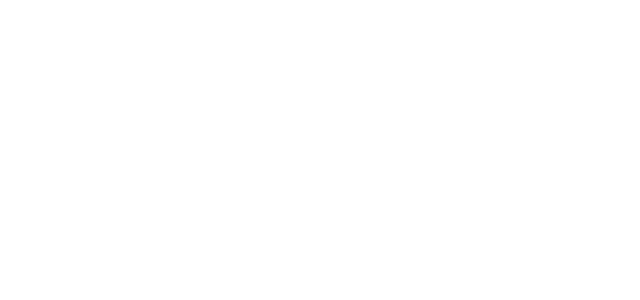
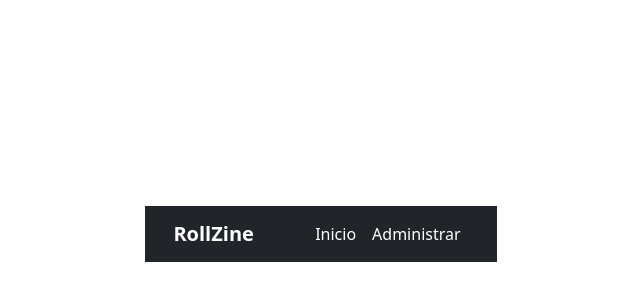
Before and after one commit to lizaldanaoyolaruiz/2doProyectoStreamingWebSite, a React (Vite) app: page / in a window 1280 px wide. Before the commit this address had no page. Shown: the part 134-434 px from the top of the page, without its empty margins (319-959 px from the left). Built offline with nearby package versions, Linux system fonts and the light colour scheme.

Commit message:
navbar y link de bootstrap

```diff
--- a/index.html
+++ b/index.html
@@ -4,6 +4,7 @@
     <meta charset="UTF-8" />
     <link rel="icon" type="image/svg+xml" href="/vite.svg" />
     <meta name="viewport" content="width=device-width, initial-scale=1.0" />
+    <link href="https://cdn.jsdelivr.net/npm/bootstrap@5.3.0/dist/css/bootstrap.min.css" rel="stylesheet">
     <title>streamingwebsite</title>
   </head>
   <body>
--- a/package.json
+++ b/package.json
@@ -10,9 +10,13 @@
     "preview": "vite preview"
   },
   "dependencies": {
+    "bootstrap": "^5.3.8",
     "react": "^19.2.0",
+    "react-bootstrap": "^2.10.10",
     "react-dom": "^19.2.0",
-    "react-router": "^7.13.1"
+    "react-router": "^7.13.1",
+    "react-router-dom": "^7.13.1",
+    "sonner": "^2.0.7"
   },
   "devDependencies": {
     "@eslint/js": "^9.39.1",
--- a/src/App.jsx
+++ b/src/App.jsx
@@ -2,14 +2,17 @@
 import './App.css'
 import { BrowserRouter, Route, Routes } from 'react-router'
 import { LoginPage } from './paginas/login'
+import Navbar from './components/navbar'
 
 function App() {
 
 
   return (
     <BrowserRouter>
+    <Navbar />
       <Routes>
           <Route element={<LoginPage/>} path='/Login'/>
+          <Route element={<h1 className="text-white">Home RollZine</h1>} path='/'/>
       </Routes>
     </BrowserRouter>
   )
--- a/src/components/navbar.jsx
+++ b/src/components/navbar.jsx
@@ -0,0 +1,62 @@
+import { Link, useNavigate } from 'react-router-dom';
+
+function Navbar() {
+  const navigate = useNavigate();
+
+
+  const userAuth = JSON.parse(localStorage.getItem("auth"));
+
+  function handleLogout() {
+    localStorage.removeItem("auth");
+    navigate("/login");
+  }
+
+  return (
+    <nav className="navbar navbar-expand-lg navbar-dark bg-dark px-3">
+      <div className="container-fluid">
+
+        <Link className="navbar-brand fw-bold" to="/">
+          RollZine
+        </Link>
+
+        <button
+          className="navbar-toggler"
+          type="button"
+          data-bs-toggle="collapse"
+          data-bs-target="#navbarContenido"
+        >
+          <span className="navbar-toggler-icon"></span>
+        </button>
+
+        <div className="collapse navbar-collapse" id="navbarContenido">
+          <ul className="navbar-nav ms-auto align-items-center">
+            <li className="nav-item">
+              <Link className="nav-link text-white" to="/">
+                Inicio
+              </Link>
+            </li>
+
+            {!userAuth ? (
+              <li className="nav-item">
+                <Link className="nav-link text-white" to="/login">
+                  Administrar
+                </Link>
+              </li>
+            ) : (
+              <li className="nav-item">
+                <button
+                  className="btn btn-outline-danger btn-sm ms-lg-2"
+                  onClick={handleLogout}
+                >
+                  Cerrar Sesión
+                </button>
+              </li>
+            )}
+          </ul>
+        </div>
+      </div>
+    </nav>
+  );
+}
+
+export default Navbar;
```
Also changed, not shown: 1 other file (tests, documents, lock files or other folders).
